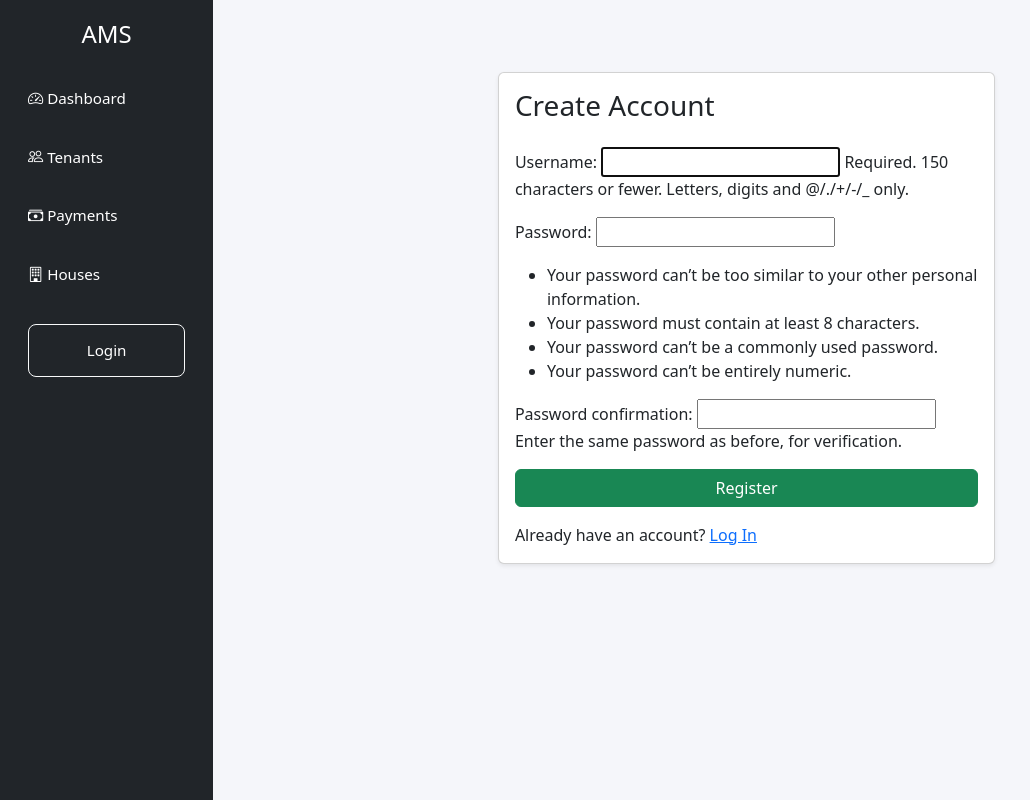
After one commit to Orishaba-19/Apartment-Management-System, a Django app: page /register/ in a window 1280 px wide. The commit adds this page. Shown: the whole page, without its empty margins (0-1030 px from the left). Run offline with Django 5.2, Linux system fonts and the light colour scheme.

Commit message:
feat: add Django login/register flow

```diff
--- a/config/settings.py
+++ b/config/settings.py
@@ -49,6 +49,9 @@ def get_allowed_hosts():
 
 ALLOWED_HOSTS = get_allowed_hosts()
 
+LOGIN_URL = 'login'
+LOGIN_REDIRECT_URL = 'dashboard'
+LOGOUT_REDIRECT_URL = 'login'
 
 # Application definition
 
--- a/config/urls.py
+++ b/config/urls.py
@@ -16,12 +16,16 @@ Including another URLconf
 """
 from django.contrib import admin
 from django.urls import path, include
-from .views import dashboard, overdue_tenants
+from django.contrib.auth import views as auth_views
+from .views import dashboard, overdue_tenants, register_view, logout_view
 
 urlpatterns = [
     path('admin/', admin.site.urls),
     path('', dashboard, name='dashboard'),
     path('overdue/', overdue_tenants, name='overdue_tenants'),
+    path('login/', auth_views.LoginView.as_view(template_name='registration/login.html'), name='login'),
+    path('logout/', logout_view, name='logout'),
+    path('register/', register_view, name='register'),
     path('tenants/', include('tenants.urls')),
     path('payments/', include('payments.urls')),
     path('houses/', include('houses.urls')),
--- a/config/views.py
+++ b/config/views.py
@@ -1,6 +1,8 @@
-from django.shortcuts import render
+from django.contrib.auth import login, logout
+from django.contrib.auth.forms import UserCreationForm
+from django.contrib.auth.decorators import login_required
+from django.shortcuts import render, redirect
 from django.utils import timezone
-from datetime import timedelta
 from decimal import Decimal
 
 from tenants.models import Tenant
@@ -8,6 +10,7 @@ from houses.models import House
 from payments.models import Payment
 
 
+@login_required(login_url='login')
 def dashboard(request):
 
     total_tenants = Tenant.objects.filter(is_deleted=False).count()
@@ -74,6 +77,7 @@ def dashboard(request):
     return render(request, 'dashboard.html', context)
 
 
+@login_required(login_url='login')
 def overdue_tenants(request):
 
     today = timezone.now().date()
@@ -99,3 +103,24 @@ def overdue_tenants(request):
     }
 
     return render(request, 'overdue_tenants.html', context)
+
+
+def register_view(request):
+    if request.user.is_authenticated:
+        return redirect('dashboard')
+
+    if request.method == 'POST':
+        form = UserCreationForm(request.POST)
+        if form.is_valid():
+            user = form.save()
+            login(request, user)
+            return redirect('dashboard')
+    else:
+        form = UserCreationForm()
+
+    return render(request, 'registration/register.html', {'form': form})
+
+
+def logout_view(request):
+    logout(request)
+    return redirect('login')
--- a/houses/views.py
+++ b/houses/views.py
@@ -1,9 +1,11 @@
+from django.contrib.auth.decorators import login_required
 from django.shortcuts import render, redirect, get_object_or_404
 
 from .models import House
 from .forms import HouseForm
 
 
+@login_required(login_url='login')
 def house_list(request):
     houses = House.objects.all().order_by('house_number')
 
@@ -12,6 +14,7 @@ def house_list(request):
     })
 
 
+@login_required(login_url='login')
 def add_house(request):
     form = HouseForm()
 
@@ -27,6 +30,7 @@ def add_house(request):
     })
 
 
+@login_required(login_url='login')
 def edit_house(request, house_id):
     house = get_object_or_404(House, id=house_id)
     form = HouseForm(instance=house)
@@ -44,6 +48,7 @@ def edit_house(request, house_id):
     })
 
 
+@login_required(login_url='login')
 def delete_house(request, house_id):
     house = get_object_or_404(House, id=house_id)
 
--- a/payments/views.py
+++ b/payments/views.py
@@ -1,3 +1,4 @@
+from django.contrib.auth.decorators import login_required
 from django.db import transaction
 from django.shortcuts import render, redirect, get_object_or_404
 from dateutil.relativedelta import relativedelta
@@ -6,6 +7,7 @@ from .forms import PaymentForm
 from .models import Payment, TransactionHistory
 
 
+@login_required(login_url='login')
 def payment_list(request):
 
     payments = Payment.objects.all().order_by('-payment_date')
@@ -17,6 +19,7 @@ def payment_list(request):
     return render(request, 'payments/payment_list.html', context)
 
 
+@login_required(login_url='login')
 def delete_payment(request, payment_id):
 
     payment = get_object_or_404(Payment, id=payment_id)
@@ -67,6 +70,7 @@ def delete_payment(request, payment_id):
     return render(request, 'payments/delete_payment.html', context)
 
 
+@login_required(login_url='login')
 def add_payment(request):
 
     form = PaymentForm()
--- a/templates/base.html
+++ b/templates/base.html
@@ -180,6 +180,20 @@
                 Houses
             </a>
 
+            {% if user.is_authenticated %}
+            <div class="mt-4 px-3">
+                <small class="text-secondary">Signed in as</small>
+                <div class="fw-bold">{{ user.username }}</div>
+                <a href="{% url 'logout' %}" class="btn btn-outline-light btn-sm mt-2 w-100">
+                    <i class="bi bi-box-arrow-right"></i> Logout
+                </a>
+            </div>
+            {% else %}
+            <div class="mt-4 px-3">
+                <a href="{% url 'login' %}" class="btn btn-outline-light btn-sm w-100">Login</a>
+            </div>
+            {% endif %}
+
         </div>
 
         <!-- Mobile Menu Toggle -->
--- /dev/null
+++ b/templates/registration/register.html
@@ -0,0 +1,20 @@
+{% extends 'base.html' %}
+{% block content %}
+<div class="row justify-content-center mt-5">
+    <div class="col-md-6">
+        <div class="card shadow-sm">
+            <div class="card-body">
+                <h3 class="card-title mb-4">Create Account</h3>
+                <form method="post">
+                    {% csrf_token %}
+                    {{ form.as_p }}
+                    <button type="submit" class="btn btn-success w-100">Register</button>
+                </form>
+                <p class="mt-3 mb-0">
+                    Already have an account? <a href="{% url 'login' %}">Log In</a>
+                </p>
+            </div>
+        </div>
+    </div>
+</div>
+{% endblock %}
```
Also changed, not shown: config/tests.py (added, +26 -0 lines), templates/registration/login.html (added, +20 -0 lines), tenants/views.py (+7 -0 lines).
